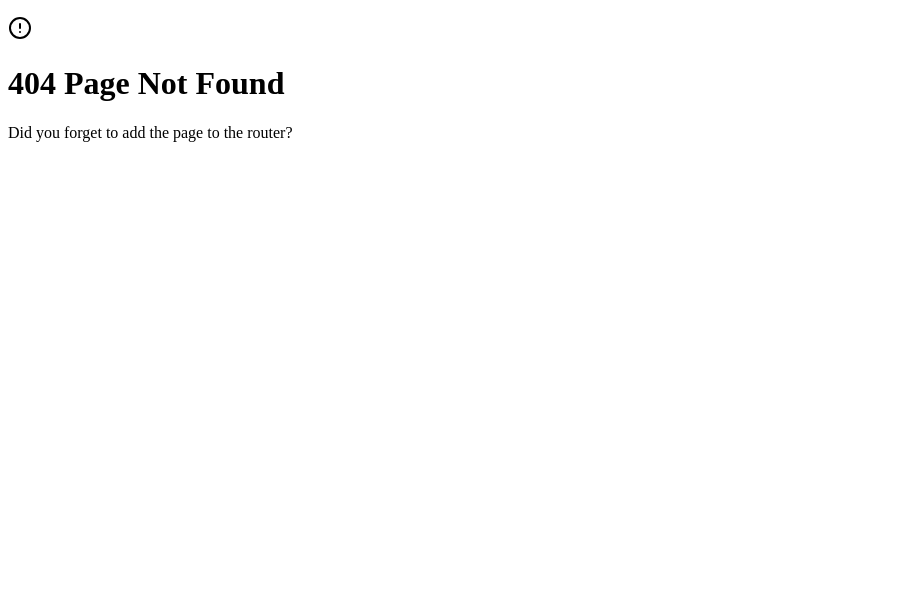
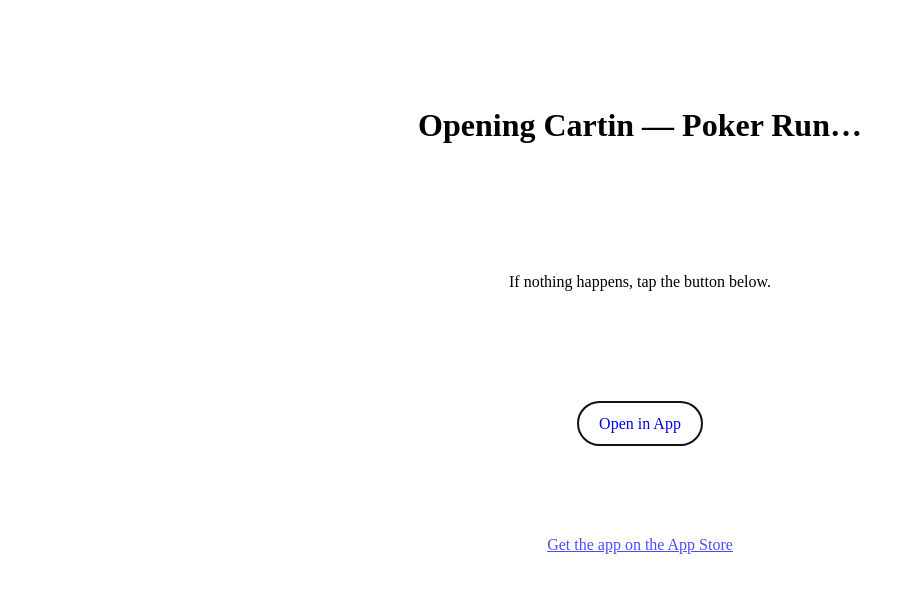
Before and after one commit to JakeTylerSimon/CartinClone, a React (Vite) app in the folder client/: page /poker in a window 1280 px wide. Before the commit this address had no page. Shown: the top 592 px of the page, without its empty margins (0-915 px from the left). Built offline with nearby package versions, Linux system fonts and the light colour scheme; a web font is replaced by a local one.

Commit message:
poker run deep linking

```diff
--- a/client/src/App.tsx
+++ b/client/src/App.tsx
@@ -6,12 +6,14 @@ import { TooltipProvider } from "@/components/ui/tooltip";
 import Home from "@/pages/home";
 import NotFound from "@/pages/not-found";
 import HuntLink from "./pages/HuntLink";
+import PokerLink from "./pages/PokerLink";
 import PrivacyPolicy from "./pages/privacy";
 
 function Router() {
   return (
     <Switch>
       <Route path="/hunt" component={HuntLink} />
+      <Route path="/poker" component={PokerLink} />
       <Route path="/" component={Home} />
       <Route path="/contact">
         <Redirect to="/" />
--- /dev/null
+++ b/client/src/pages/PokerLink.tsx
@@ -0,0 +1,97 @@
+// src/pages/PokerLink.tsx
+import React, { useEffect, useMemo } from "react";
+
+const isIOS = () => /iPad|iPhone|iPod/.test(navigator.userAgent);
+const isAndroid = () => /Android/.test(navigator.userAgent);
+
+const IOS_APP_ID = "6737774016";
+const IOS_STORE_URL = `itms-apps://itunes.apple.com/app/id${IOS_APP_ID}`;
+// const ANDROID_STORE_URL = "https://play.google.com/store/apps/details?id=YOUR_PKG";
+
+const APP_SCHEME = "cartin://";
+
+function buildAppUrl(params: URLSearchParams) {
+  const base = `${APP_SCHEME}pokerRun`;
+  const q = new URLSearchParams();
+  const gameId = params.get("gameId");
+  if (gameId) q.set("gameId", gameId);
+  const qs = q.toString();
+  return qs ? `${base}?${qs}` : base;
+}
+
+function openAppOrStore(appUrl: string, storeUrl: string) {
+  let cancelled = false;
+  const cancel = () => {
+    cancelled = true;
+    document.removeEventListener("visibilitychange", onVis);
+    window.removeEventListener("pagehide", onVis);
+  };
+  const onVis = () => {
+    if (document.visibilityState === "hidden") cancel();
+  };
+  document.addEventListener("visibilitychange", onVis, { once: true });
+  window.addEventListener("pagehide", onVis, { once: true });
+
+  window.location.href = appUrl;
+
+  setTimeout(() => {
+    if (!cancelled) window.location.href = storeUrl;
+  }, 1200);
+}
+
+export default function PokerLink() {
+  const params = useMemo(() => new URLSearchParams(window.location.search), []);
+  const appUrl = useMemo(() => buildAppUrl(params), [params]);
+
+  useEffect(() => {
+    if (!isIOS()) return;
+    const t = setTimeout(() => {
+      // Don’t auto-fallback here; only on button click.
+      window.location.href = appUrl;
+    }, 250);
+    return () => clearTimeout(t);
+  }, [appUrl]);
+
+  const handleOpen = (e: React.MouseEvent) => {
+    e.preventDefault();
+    if (isIOS()) openAppOrStore(appUrl, IOS_STORE_URL);
+    // else if (isAndroid()) openAppOrStore(appUrl, ANDROID_STORE_URL);
+    else window.location.href = appUrl;
+  };
+
+  return (
+    <div
+      style={{
+        display: "grid",
+        placeItems: "center",
+        minHeight: "70vh",
+        padding: 24,
+        textAlign: "center",
+      }}
+    >
+      <h1>Opening Cartin — Poker Run…</h1>
+      <p>If nothing happens, tap the button below.</p>
+
+      <div style={{ marginTop: 16 }}>
+        <a
+          href={appUrl}
+          onClick={handleOpen}
+          style={{
+            padding: "12px 20px",
+            border: "2px solid #111",
+            borderRadius: 999,
+            textDecoration: "none",
+          }}
+        >
+          Open in App
+        </a>
+      </div>
+
+      <div style={{ marginTop: 12, opacity: 0.7 }}>
+        <a href={IOS_STORE_URL} style={{ color: "blue" }}>
+          Get the app on the App Store
+        </a>
+      </div>
+    </div>
+  );
+}
```
